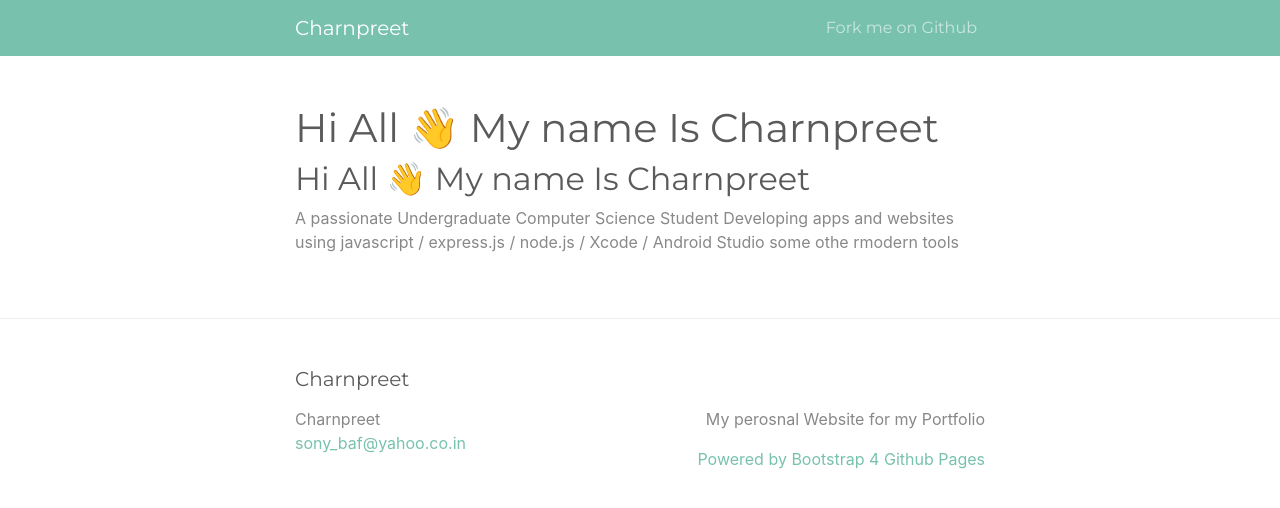
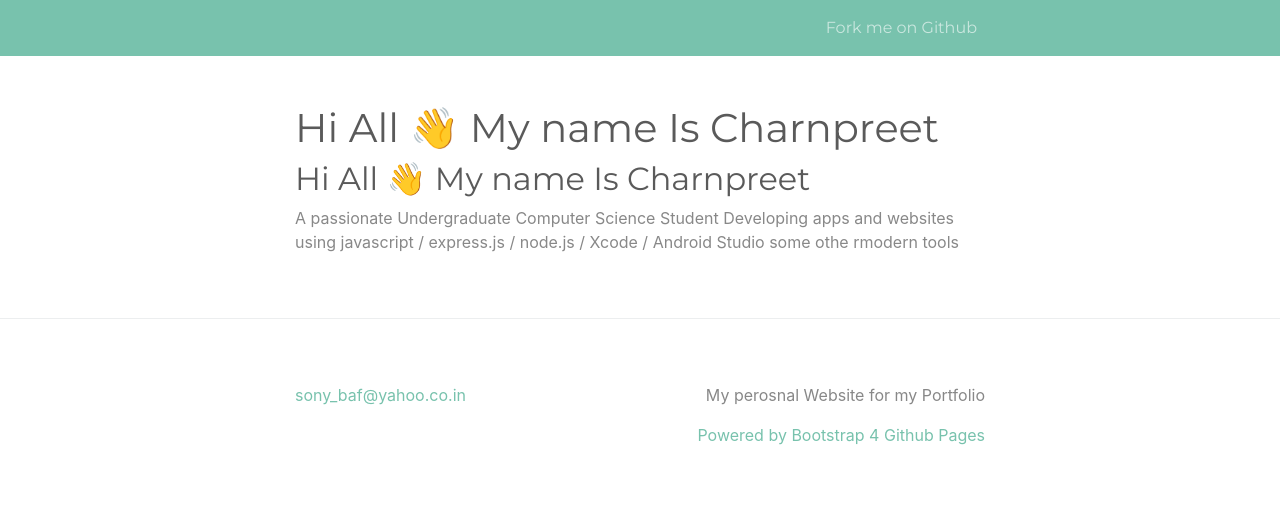
Before and after one commit to Charnpreet/charnpreet.github.io, a Jekyll site: the page built from index.md, in a window 1280 px wide. Shown: the top 508 px of the page. Built offline with Jekyll 4.4.1, drawn with Linux system fonts in a browser that asks for light colours; our own code applies the rules of GitHub Pages for plain Markdown files.

Commit message:
Update _config.yml

```diff
--- a/_config.yml
+++ b/_config.yml
@@ -13,7 +13,7 @@
 # you will see them accessed via {{ site.title }}, {{ site.email }}, and so on.
 # You can create any custom variable you would like, and they will be accessible
 # in the templates via {{ site.myvariable }}.
-title: Charnpreet
+title: ""
 email: "sony_baf@yahoo.co.in"
 description: >- # this means to ignore newlines until "baseurl:"
   My perosnal Website for my Portfolio
@@ -21,6 +21,8 @@
 #url: "" # the base hostname & protocol for your site, e.g. http://example.com
 #twitter_username: jekyllrb
 #github_username:  jekyll
+name: Hi All 👋 My name Is Charnpreet
+bio: A passionate Undergraduate Computer Science Student Developing apps and websites using javascript / express.js / node.js / Xcode / Android Studio some othe rmodern tools
 
 repository: "Charnpreet/charnpreet.github.io"
 
```
